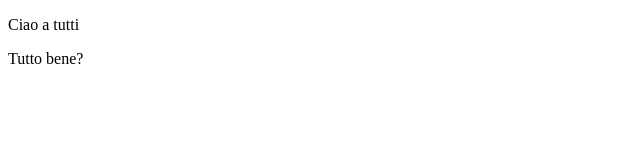
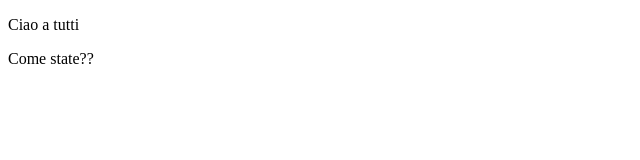
Before and after one commit to niccolosarti/RemoteGit, a plain HTML site: page Index.html in a window 1280 px wide. Shown: the full height of the page, 0-640 px from the left. Drawn offline with Linux system fonts and the light colour scheme.

Commit message:
SecondoCommit

```diff
--- a/Index.html
+++ b/Index.html
@@ -2,6 +2,6 @@
 <html>
   <body>
     <p>Ciao a tutti</p>
-    <p>Tutto bene?</p>
+    <p>Come state??</p>
   </body>
 </html>
```
